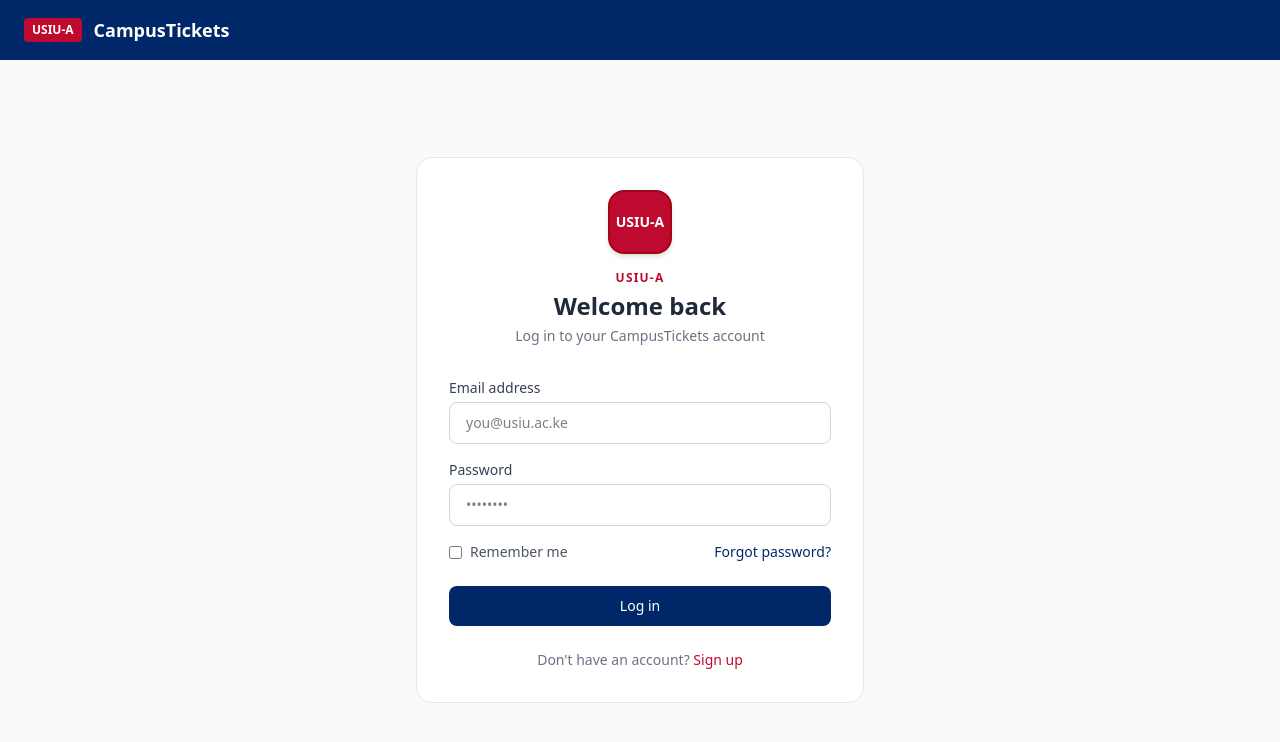
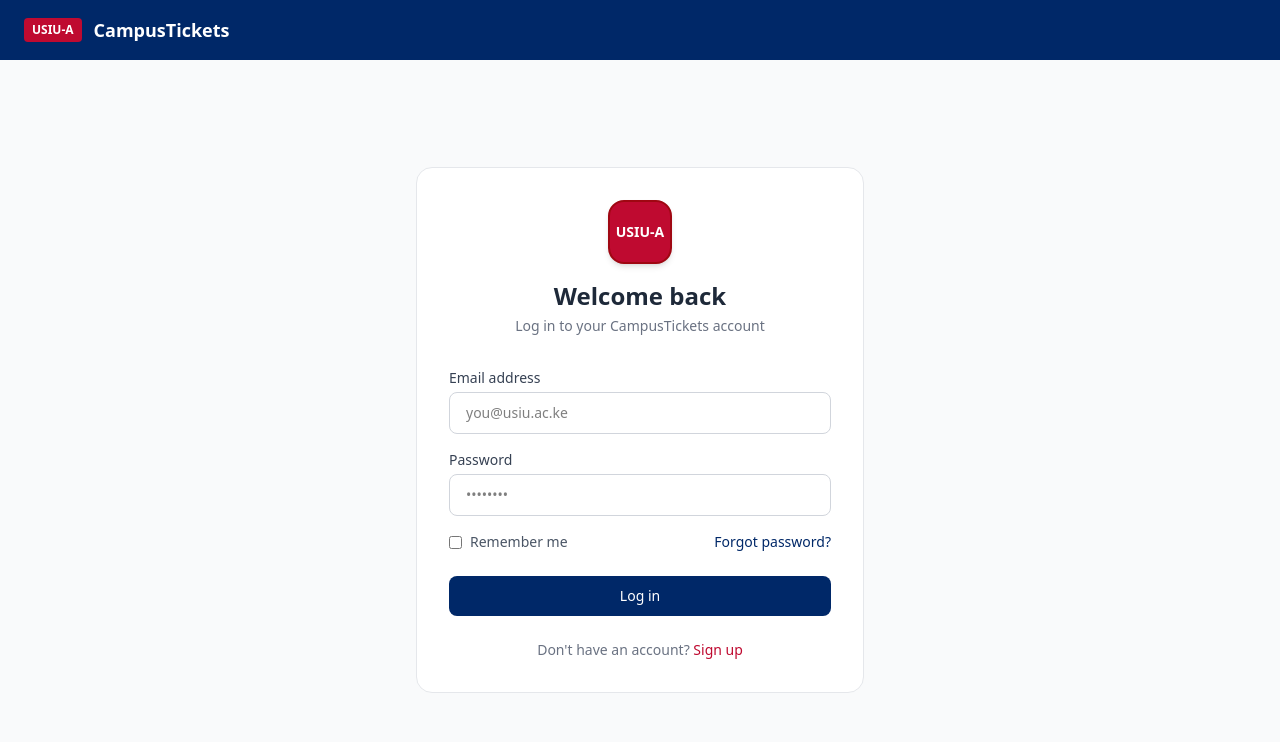
Before and after one commit to fatimaTawir/campus-tickets, a Next.js app: page /login in a window 1280 px wide. Shown: the top 742 px of the page. Built offline with nearby package versions, Linux system fonts and the light colour scheme.

Commit message:
Remove duplicate USIU-A text from login page

```diff
--- a/app/login/page.tsx
+++ b/app/login/page.tsx
@@ -143,7 +143,7 @@
             <div className="w-16 h-16 bg-[#BF0A30] text-white rounded-2xl flex items-center justify-center mx-auto mb-4 text-sm font-black shadow-md border-2 border-red-800">
               USIU-A
             </div>
-            <p className="text-xs font-bold text-[#BF0A30] uppercase tracking-widest mb-1">USIU-A</p>
+
             <h2 className="text-2xl font-bold text-gray-800">Welcome back</h2>
             <p className="text-gray-500 text-sm mt-1">Log in to your CampusTickets account</p>
           </div>
```
